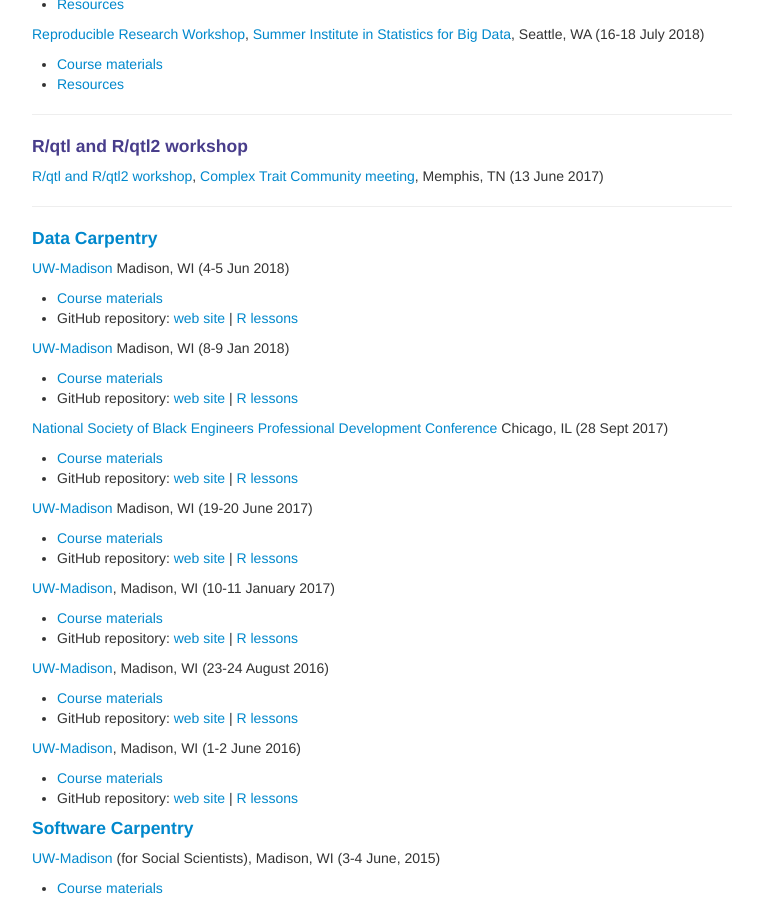
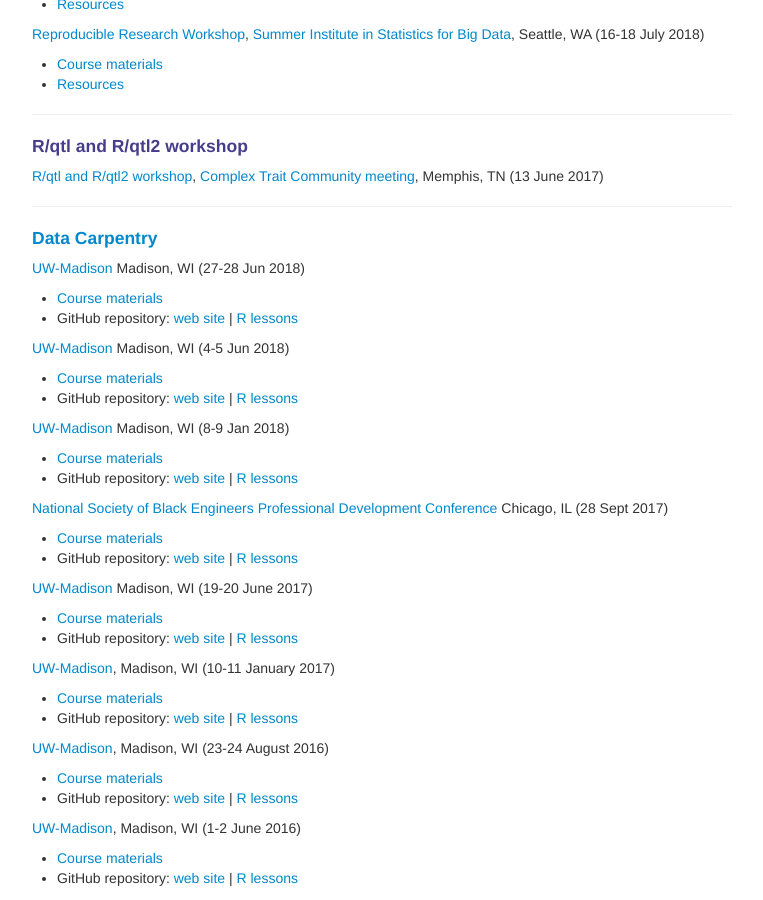
Before and after one commit to kbroman/kbroman.github.io, a Jekyll site: the page built from pages/teaching.md, in a window 1280 px wide and 900 px high, scrolled down 712 px. Shown: the whole window, without its empty margins (258-1021 px from the left). Built offline with Jekyll 4.4.1, drawn with Linux system fonts in a browser that asks for light colours.

Commit message:
pages/teaching: Add 2018-08-27 data carpentry workshop

```diff
--- a/pages/teaching.md
+++ b/pages/teaching.md
@@ -68,6 +68,14 @@
 ---
 
 #### [Data Carpentry](http://www.datacarpentry.org)
+
+[UW-Madison](uw-madison-aci.github.io/2018-08-27-uwmadison-dc/)
+Madison, WI (27-28 Jun 2018)
+
+  - [Course materials](https://uw-madison-aci.github.io/2018-08-27-uwmadison-dc/)
+  - GitHub repository:
+    [web site](https://github.com/uw-madison-aci/2018-08-27-uwmadison-dc/)
+    | [R lessons](https://github.com/kbroman/datacarpentry_R_2018-08-27)
 
 [UW-Madison](uw-madison-aci.github.io/2018-06-04-uwmadison-dc/)
 Madison, WI (4-5 Jun 2018)
```
